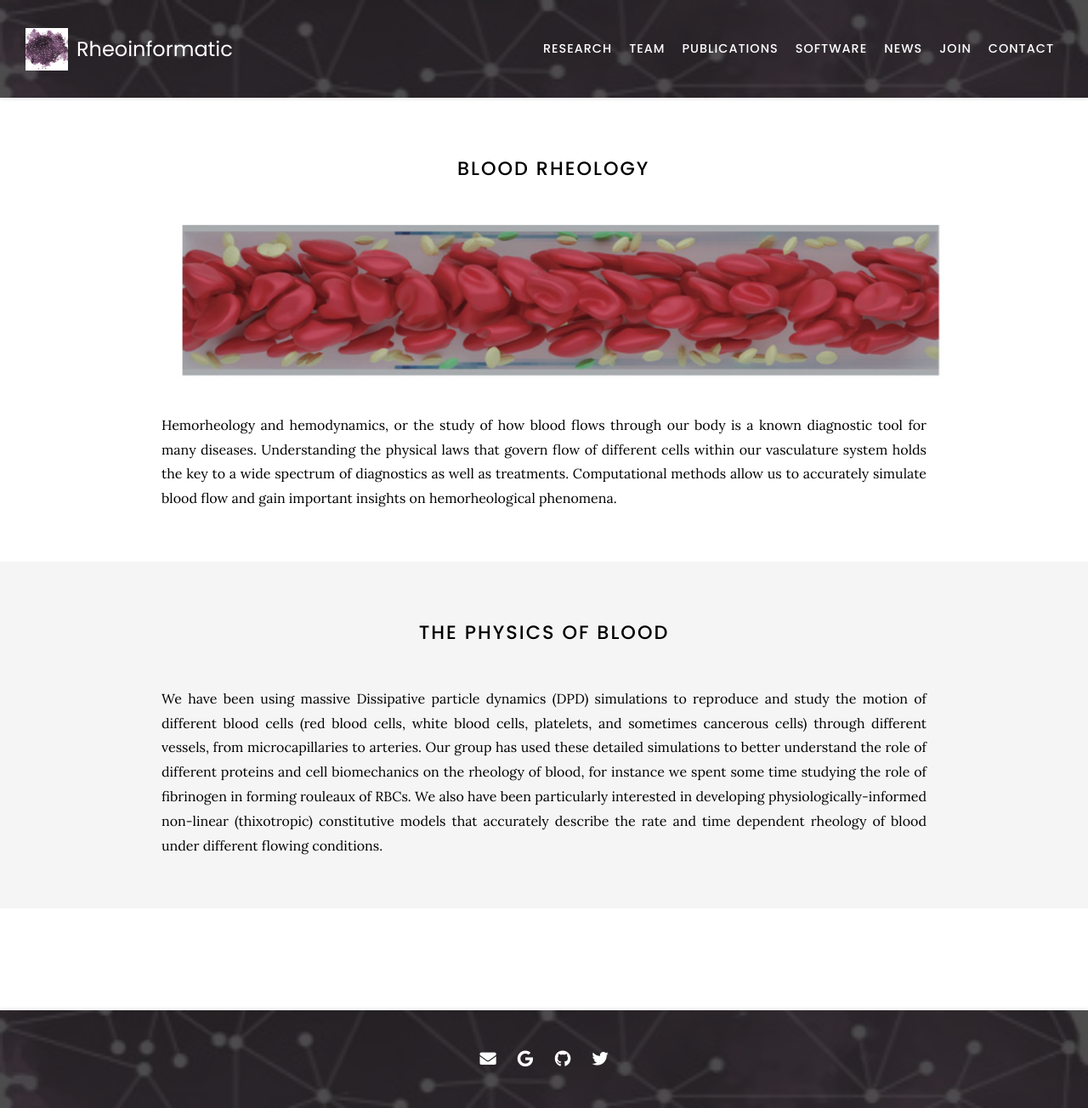
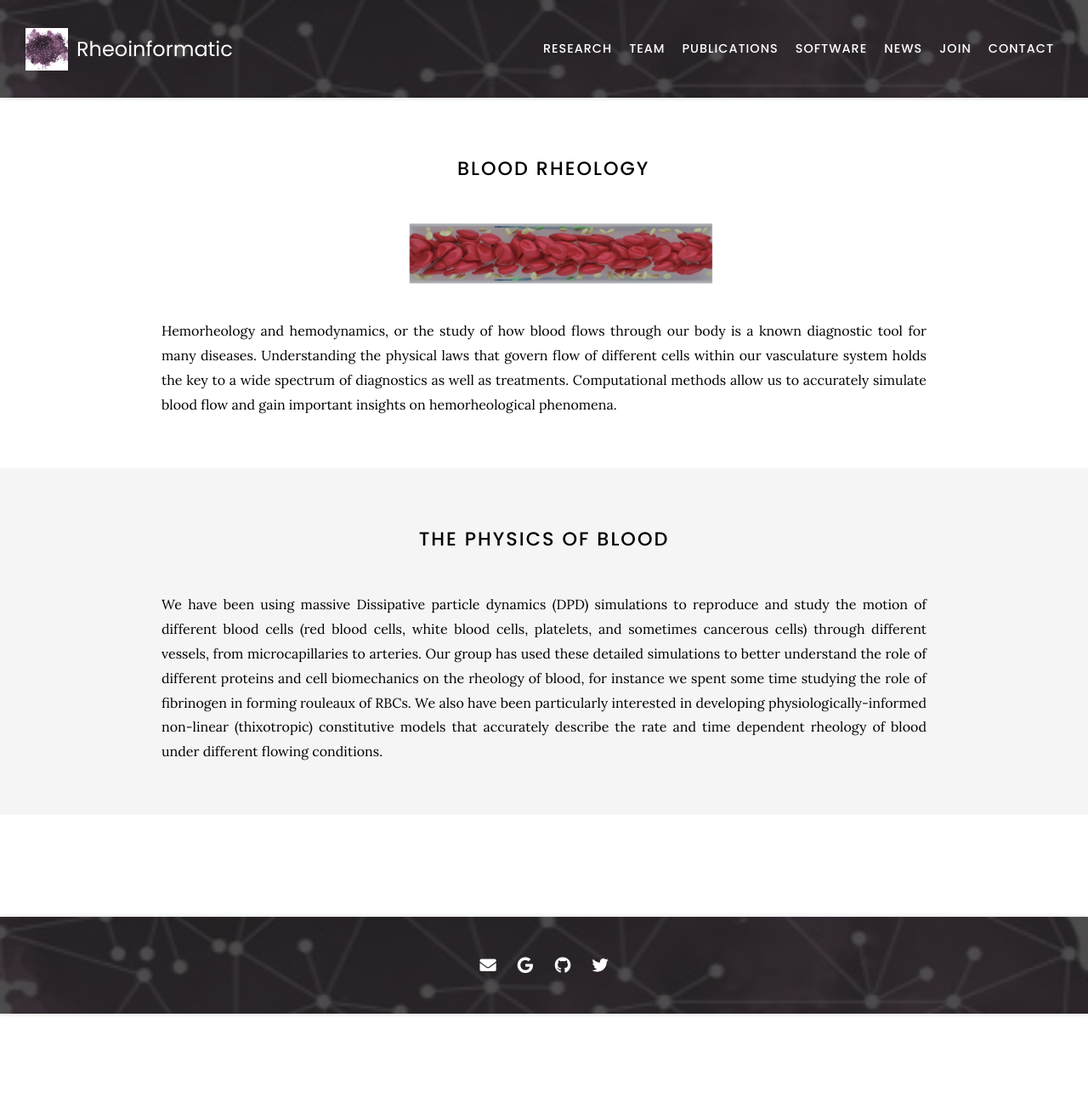
Before and after one commit to procf/procf.github.io, a Jekyll site: the page built from research/blood/index.md, in a window 1280 px wide. Shown: the whole page at 85% size. Built offline with Jekyll 4.4.1, drawn with Linux system fonts in a browser that asks for light colours; nearby versions of some CDN libraries; after the commit the page ends 1193 px from its top, so only the background shows below that.

Commit message:
revert scss

```diff
--- a/css/feature.scss
+++ b/css/feature.scss
@@ -11,15 +11,12 @@
   @include trim-v-margins;
 
   .feature_image {
-    //width: $page * 0.4;
-    width : 100%;  //Paniz changed 02-29
-    height: auto;  //Paniz added 02-29
+    width: $page * 0.4;
     flex-shrink: 0;
     // box-shadow: $shadow;
 
     img {
       width: 100%;
-      height: auto;  //Paniz added 02-29
     }
   }
 
@@ -49,9 +46,7 @@
 
     .feature_image {
       order: unset !important;
-      //width: unset !important;
-      width: 100%;         //Paniz changed 02-29
-      height: auto;        //Paniz added 02-29
+      width: unset !important;
       margin: 0 !important;
       margin-bottom: 20px !important;
 
--- a/css/gallery.scss
+++ b/css/gallery.scss
@@ -12,8 +12,6 @@
   align-items: center;
   @include big-margins;
   @include trim-v-margins;
-
-
 
   .gallery_item {
     // box-shadow: $shadow;
@@ -36,40 +34,9 @@
         object-fit: cover;
         min-width: 100%;
         min-height: 100%;
-
-        // Apply border-radius to make the image round
-        object-fit: cover;
-        border-radius: 50%;    //Paniz add 03-01 to make image round
-        transition: transform 0.3s ease-in-out; //Paniz add 03-01 for image interaction
-      }
-
-      img:hover {
-        transform: scale(1.2);  //Paniz add 03-01 for image interaction
       }
     }
   }
-
-//Paniz add 03-01 for text interaction
- .overlay-text {
-  position: absolute;
-  top: 50%;
-  left: 50%;
-  transform: translate(-50%, -50%);
-  color: black; /* Set initial text color to black */
-  text-decoration: none; /* Initially, no text decoration */
-  white-space: nowrap; /* Keep the text on a single line */
-  background-color: rgba(255, 255, 255, 0.7); /* Semi-transparent white background */
-  padding: 5px 10px; /* Adjust padding as needed */
-  border-radius: 5px; /* Add rounded corners */
-  font-weight: bold; /* Make the text bold */
-  /*font-size: 16px;  Set the font size to 16 pixels */
-  font-size: min(3vw, 20px); /* Set font size relative to viewport width, with a minimum of 20px */
-}
-.overlay-text:hover {
-  text-decoration: underline; /* Underline text on hover */
-}
-//Paniz add 03-01 for text interaction
-
 
   @media (min-width: $tablet) {
     grid-template-columns: 1fr 1fr 1fr;
```
Also changed, not shown: index.md (+0 -2 lines).
